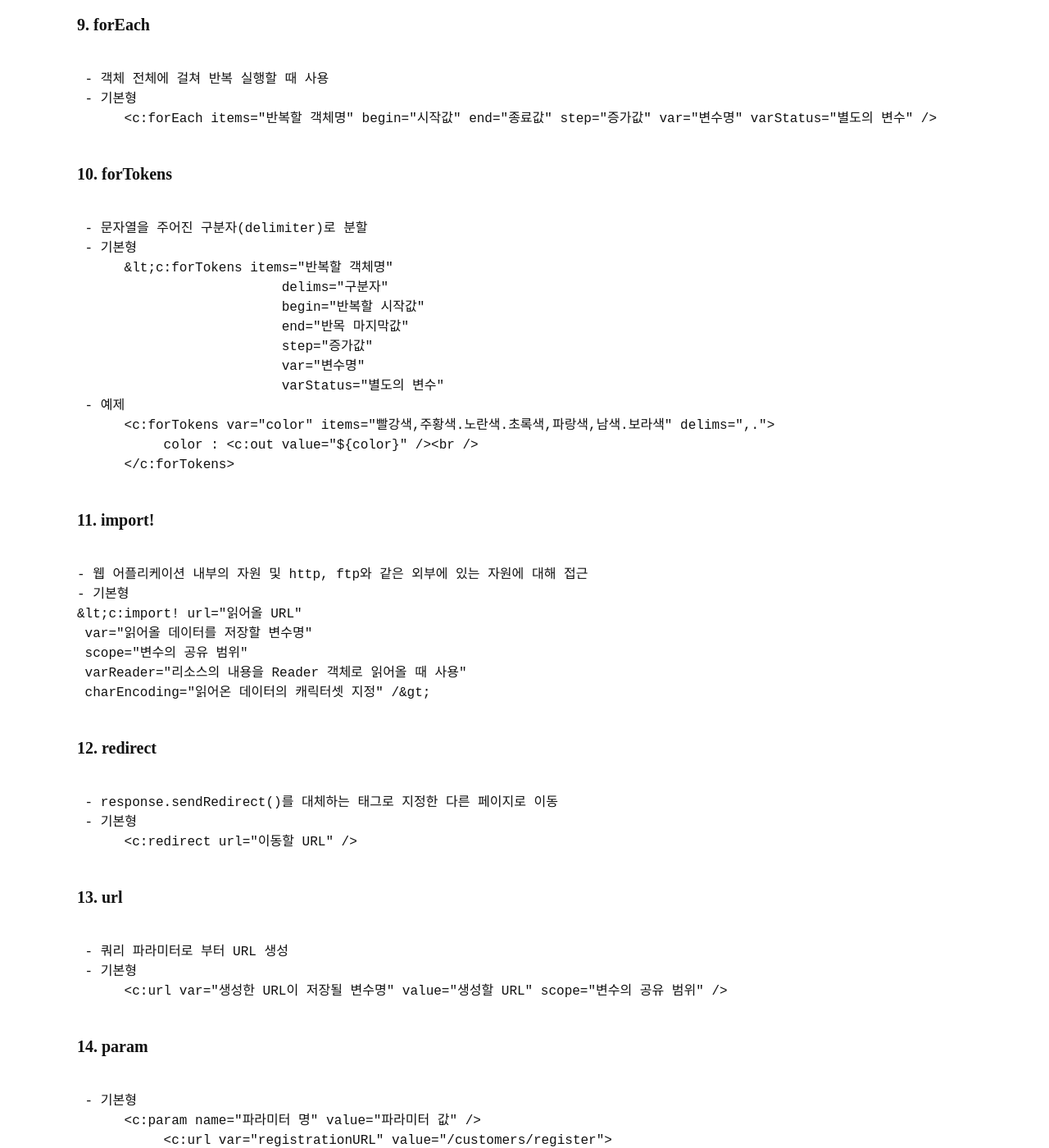
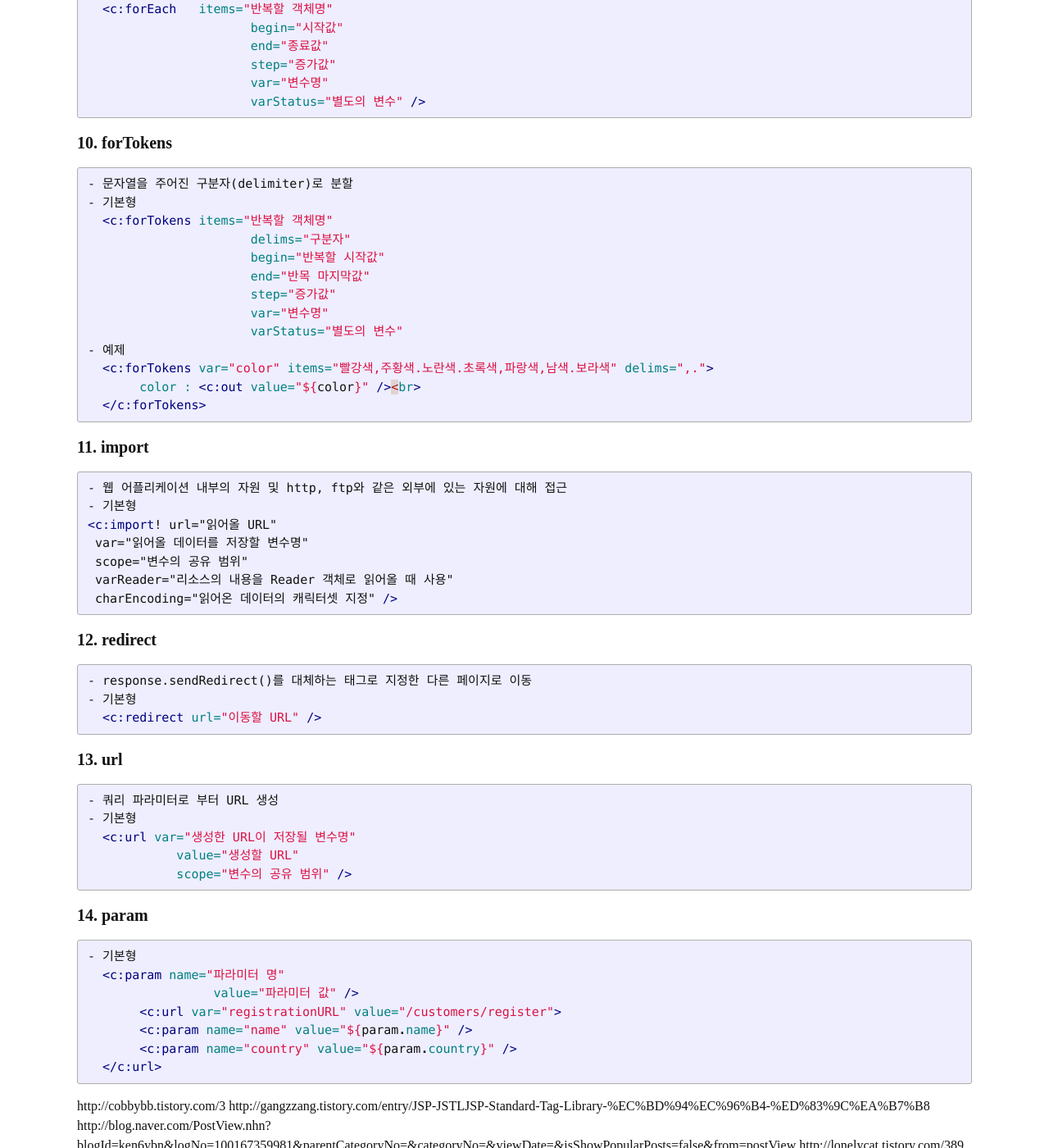
Before and after one commit to 2349/jkw, a Jekyll site: the page built from _posts/2016-11-30-jstl.markdown, in a window 1280 px wide and 1400 px high, scrolled down 5219 px. Shown: the whole window at 82% size. Built offline with Jekyll 4.4.1, drawn with Linux system fonts in a browser that asks for light colours; nearby versions of some CDN libraries; some of the changed text lies outside the part shown.

Commit message:
'20161202'

```diff
--- a/_posts/2016-11-30-jstl.markdown
+++ b/_posts/2016-11-30-jstl.markdown
@@ -13,7 +13,7 @@ JSTL은 **JSP 표준 태그 라이브러리(JSP Standard Tag Library)의** 약
 
 <br /><br />
 
-### JSTL 장점
+## JSTL 장점
 - 자신이 직접 원하는 기능을 구현하여 라이브러리로 등록
 - 간단한 프로그램 로직의 구사(자바의 변수 선언, if문, for 문 등에 해당하는 로직)
 - 재사용성
@@ -52,7 +52,7 @@ JSP는 스크립트릿과 표현식 등의 스크립 코드와 HTML 코드가
 
 <br /><br />
 
-### JSTL 처리영역
+## JSTL 처리영역
 application, sesstion, request, response, pageContext 등의 JSP 내장객체에 쉽게 접근하여, 그 외에도 파라메터, 헤더, 쿠키 등을 복잡한 코드를 사용하지 않고, 쉽게 직관적으로 사용할 수 있다.
 .equals() 메소드 등을 이용하는 대신 ==와 같이 쉽게 구현했으며, 조건, 반복, 이동에 대한 태그를 지원하기 때문에 태그만으로도 반복 기능을 구현할 수 있다.
 JSTL의 처리영역은 크게 4가지로 나뉘는데 core, format, xml, sql로 기능이 구분된다.
@@ -139,7 +139,7 @@ JSTL의 처리영역은 크게 4가지로 나뉘는데 core, format, xml, sql로
 
 <br />
 
-##### 1. set
+#### 1. set
 {% highlight jsp %}
 - JSP의 setAttribute()와 같은 역활
 - 기본형
@@ -155,7 +155,7 @@ JSTL의 처리영역은 크게 4가지로 나뉘는데 core, format, xml, sql로
 {% endhighlight %}
 
 
-##### 2. out
+#### 2. out
 {% highlight jsp %}
  - JSP의 표현식을 대체하는 것으로 많이 사용됨
  - 기본형
@@ -173,7 +173,7 @@ JSTL의 처리영역은 크게 4가지로 나뉘는데 core, format, xml, sql로
 {% endhighlight %}
 
 
-##### 3. remove
+#### 3. remove
 {% highlight jsp %}
 - JSP의 removeAttribute()와 같은 역활
 - 기본형
@@ -184,7 +184,7 @@ JSTL의 처리영역은 크게 4가지로 나뉘는데 core, format, xml, sql로
 {% endhighlight %}
 
 
-##### 4. catch
+#### 4. catch
 {% highlight jsp %}
 - body 위치에서 실행되는 코드의 예외를 잡아내는 역할
 - 기본형
@@ -199,7 +199,7 @@ JSTL의 처리영역은 크게 4가지로 나뉘는데 core, format, xml, sql로
 {% endhighlight %}
 
 
-##### 5. if
+#### 5. if
 {% highlight jsp %}
 - 조건문에 사용
 - 기본형
@@ -213,83 +213,77 @@ JSTL의 처리영역은 크게 4가지로 나뉘는데 core, format, xml, sql로
 {% endhighlight %}
 
 
-<div id="choose">
-	<h4>6. choose</h4>
-	<xmp>
+#### 6. choose
+{% highlight jsp %}
  - 자바의 switch문과 동일
  - 조건에서 문자열 비교가 가능
  - 하나 이상의 <when>과 하나의 <otherwise> 서브 태그를 가짐
-	</xmp>
-</div>
+{% endhighlight %}
 
-<div id="when">
-	<h4>7. when</h4>
-	<xmp>
- - choose 태그의 서브태그
- - choose 태그내에서 여러번 사용될 수 있다.
- - 기본형
-      <c:when test="조건 판별식" />
-	</xmp>
-</div>
 
-<div id="otherwise">
-	<h4>8. otherwise</h4>
-	<xmp>
- - choose 태그의 서브태그
- - choose 태그내에서 한번만 사용될 수 있다.
- - 예제 :
-      <c:choose>
-           <c:when test="${country == 'Korea'}">
-           나라 : <c:out value="${country}" />
-      </c:when>
+#### 7. when
+{% highlight jsp %}
+- choose 태그의 서브태그
+- choose 태그내에서 여러번 사용될 수 있다.
+- 기본형
+  <c:when test="조건 판별식" />
+{% endhighlight %}
 
-      <c:when test="${country == 'Canada'}">
-           나라 : <c:out value="${country}" />
-      </c:when>
 
-      <c:otherwise>
-           선택된 나라가 없습니다.
-      </c:otherwise>
- </c:choose>
-	</xmp>
-</div>
+#### 8. otherwise
+{% highlight jsp %}
+- choose 태그의 서브태그
+- choose 태그내에서 한번만 사용될 수 있다.
+- 예제 :
+  <c:choose>
+       <c:when test="${country == 'Korea'}">
+       나라 : <c:out value="${country}" />
+  </c:when>
 
-<div id="forEach">
-	<h4>9. forEach</h4>
-	<xmp>
- - 객체 전체에 걸쳐 반복 실행할 때 사용
- - 기본형
-      <c:forEach   items="반복할 객체명"
-                          begin="시작값"
-                          end="종료값"
-                          step="증가값"
-                          var="변수명"
-                          varStatus="별도의 변수" />
-	</xmp>
-</div>
+  <c:when test="${country == 'Canada'}">
+       나라 : <c:out value="${country}" />
+  </c:when>
 
-<div id="forTokens">
-	<h4>10. forTokens</h4>
-	<xmp>
- - 문자열을 주어진 구분자(delimiter)로 분할
- - 기본형
-      <c:forTokens items="반복할 객체명"
-                          delims="구분자"
-                          begin="반복할 시작값"
-                          end="반목 마지막값"
-                          step="증가값"
-                          var="변수명"
-                          varStatus="별도의 변수"
- - 예제
-      <c:forTokens var="color" items="빨강색,주황색.노란색.초록색,파랑색,남색.보라색" delims=",.">
-           color : <c:out value="${color}" /><br>
-      </c:forTokens>
-	</xmp>
-</div>
+  <c:otherwise>
+       선택된 나라가 없습니다.
+  </c:otherwise>
+</c:choose>
+{% endhighlight %}
 
-<div id="import">
-	<h4>11. import!</h4>
-	<xmp>
+
+#### 9. forEach
+{% highlight jsp %}
+- 객체 전체에 걸쳐 반복 실행할 때 사용
+- 기본형
+  <c:forEach   items="반복할 객체명"
+                      begin="시작값"
+                      end="종료값"
+                      step="증가값"
+                      var="변수명"
+                      varStatus="별도의 변수" />
+{% endhighlight %}
+
+
+#### 10. forTokens
+{% highlight jsp %}
+- 문자열을 주어진 구분자(delimiter)로 분할
+- 기본형
+  <c:forTokens items="반복할 객체명"
+                      delims="구분자"
+                      begin="반복할 시작값"
+                      end="반목 마지막값"
+                      step="증가값"
+                      var="변수명"
+                      varStatus="별도의 변수"
+- 예제
+  <c:forTokens var="color" items="빨강색,주황색.노란색.초록색,파랑색,남색.보라색" delims=",.">
+       color : <c:out value="${color}" /><br>
+  </c:forTokens>
+{% endhighlight %}
+
+
+#### 11. import
+{% highlight jsp %}
 - 웹 어플리케이션 내부의 자원 및 http, ftp와 같은 외부에 있는 자원에 대해 접근
 - 기본형
 <c:import! url="읽어올 URL"
@@ -297,47 +291,37 @@ JSTL의 처리영역은 크게 4가지로 나뉘는데 core, format, xml, sql로
  scope="변수의 공유 범위"
  varReader="리소스의 내용을 Reader 객체로 읽어올 때 사용"
  charEncoding="읽어온 데이터의 캐릭터셋 지정" />
-	</xmp>
-</div>
-
-<div id="redirect">
-	<h4>12. redirect</h4>
-	<xmp>
- - response.sendRedirect()를 대체하는 태그로 지정한 다른 페이지로 이동
- - 기본형
-      <c:redirect url="이동할 URL" />
-	</xmp>
-</div>
-
-<div id="url">
-	<h4>13. url</h4>
-	<xmp>
- - 쿼리 파라미터로 부터 URL 생성
- - 기본형
-      <c:url var="생성한 URL이 저장될 변수명"
-                value="생성할 URL"
-                scope="변수의 공유 범위" />
-	</xmp>
-</div>
-
-<div id="param">
-	<h4>14. param</h4>
-	<xmp>
- - 기본형
-      <c:param name="파라미터 명"
-                     value="파라미터 값" />
-           <c:url var="registrationURL" value="/customers/register">
-           <c:param name="name" value="${param.name}" />
-           <c:param name="country" value="${param.country}" />
-      </c:url>
-	</xmp>
-</div>
+{% endhighlight %}
 
 
+#### 12. redirect
+{% highlight jsp %}
+- response.sendRedirect()를 대체하는 태그로 지정한 다른 페이지로 이동
+- 기본형
+  <c:redirect url="이동할 URL" />
+{% endhighlight %}
 
 
+#### 13. url
+{% highlight jsp %}
+- 쿼리 파라미터로 부터 URL 생성
+- 기본형
+  <c:url var="생성한 URL이 저장될 변수명"
+            value="생성할 URL"
+            scope="변수의 공유 범위" />
+{% endhighlight %}
 
 
+#### 14. param
+{% highlight jsp %}
+- 기본형
+  <c:param name="파라미터 명"
+                 value="파라미터 값" />
+       <c:url var="registrationURL" value="/customers/register">
+       <c:param name="name" value="${param.name}" />
+       <c:param name="country" value="${param.country}" />
+  </c:url>
+{% endhighlight %}
 
 
 
@@ -345,7 +329,6 @@ JSTL의 처리영역은 크게 4가지로 나뉘는데 core, format, xml, sql로
 
 
 <style>
-h5{font-size:18px;}
 table{width:100%;border-collapse:collapse}
 table th, table td{padding:5px 10px;border:1px solid #000}
 </style>
```
Also changed, not shown: other parts of _posts/2016-11-30-jstl.markdown (+4 -4 lines).
